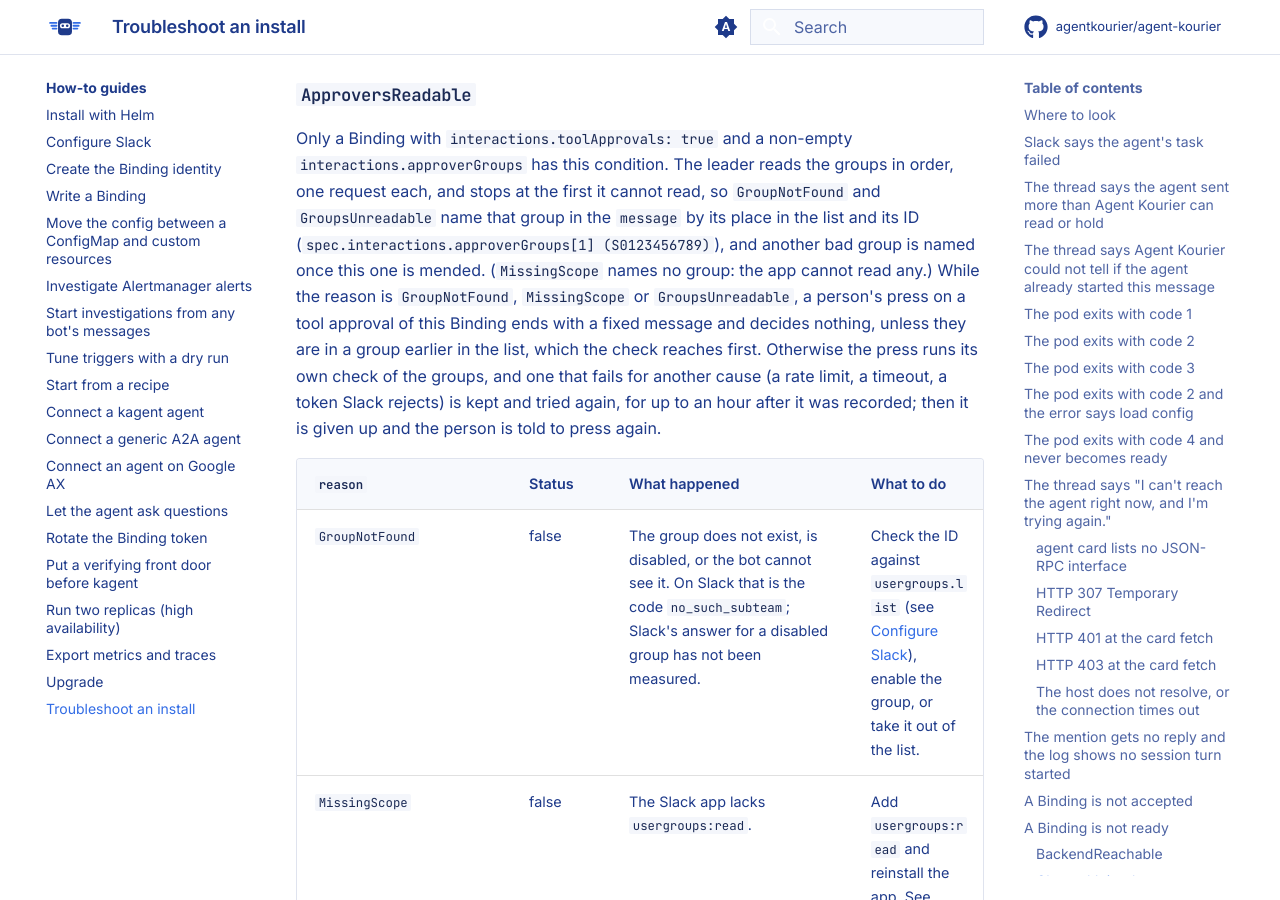
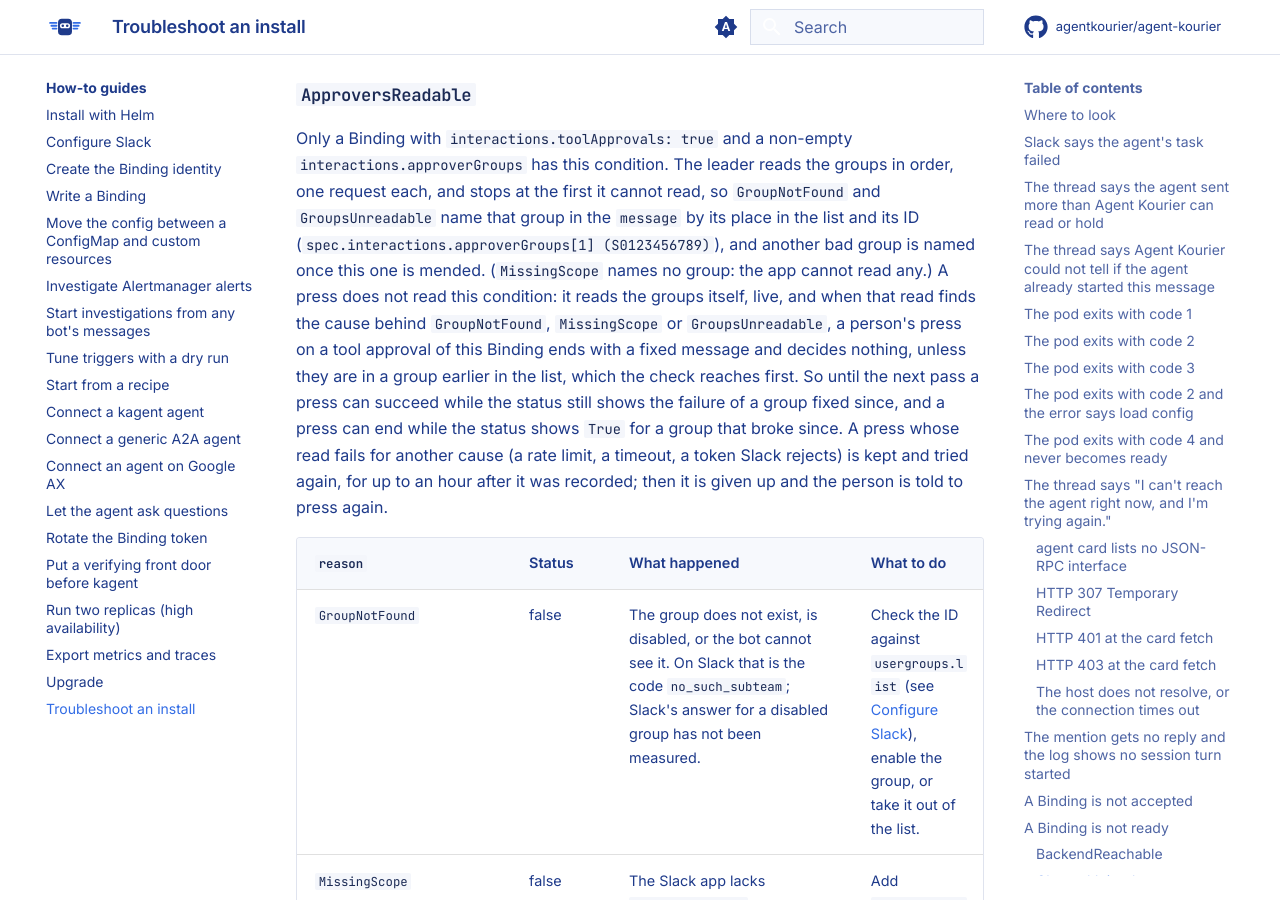
Before and after one commit to agentkourier/agent-kourier, an MkDocs documentation site: the page built from docs/how-to/troubleshoot.md, in a window 1280 px wide and 900 px high, scrolled down 18807 px. Built offline with MkDocs 1.6.1 and Material for MkDocs 9.7.7, drawn with Linux system fonts in a browser that asks for light colours; comment, search, counter and statistics services are not loaded.

Commit message:
docs: say a press reads the groups itself and which reasons name a group

```diff
--- a/docs/how-to/troubleshoot.md
+++ b/docs/how-to/troubleshoot.md
@@ -425,8 +425,8 @@
 ### `ApproversReadable`
 
 Only a Binding with `interactions.toolApprovals: true` and a non-empty `interactions.approverGroups` has this condition. The leader reads the groups in order, one request each, and stops at the first it cannot read, so `GroupNotFound` and `GroupsUnreadable` name that group
-in the `message` by its place in the list and its ID (`spec.interactions.approverGroups[1] (S0123456789)`), and another bad group is named once this one is mended. (`MissingScope` names no group: the app cannot read any.) While the reason is `GroupNotFound`, `MissingScope` or `GroupsUnreadable`, a person's press on a tool approval of this Binding
-ends with a fixed message and decides nothing, unless they are in a group earlier in the list, which the check reaches first. Otherwise the press runs its own check of the groups, and one that fails for another cause (a rate limit, a timeout, a token Slack rejects) is kept and tried again, for up to an hour after it was recorded; then it is given up and the person is told to press again.
+in the `message` by its place in the list and its ID (`spec.interactions.approverGroups[1] (S0123456789)`), and another bad group is named once this one is mended. (`MissingScope` names no group: the app cannot read any.) A press does not read this condition: it reads the groups itself, live, and when that read finds the cause behind `GroupNotFound`, `MissingScope` or `GroupsUnreadable`, a person's press on a tool approval of this Binding
+ends with a fixed message and decides nothing, unless they are in a group earlier in the list, which the check reaches first. So until the next pass a press can succeed while the status still shows the failure of a group fixed since, and a press can end while the status shows `True` for a group that broke since. A press whose read fails for another cause (a rate limit, a timeout, a token Slack rejects) is kept and tried again, for up to an hour after it was recorded; then it is given up and the person is told to press again.
 
 | `reason` | Status | What happened | What to do |
 |---|---|---|---|
```
Also changed, not shown: docs/explanation/security.md (+2 -2 lines), 2 other files.
